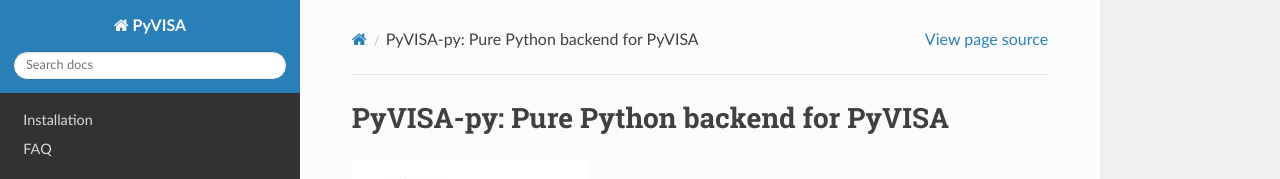
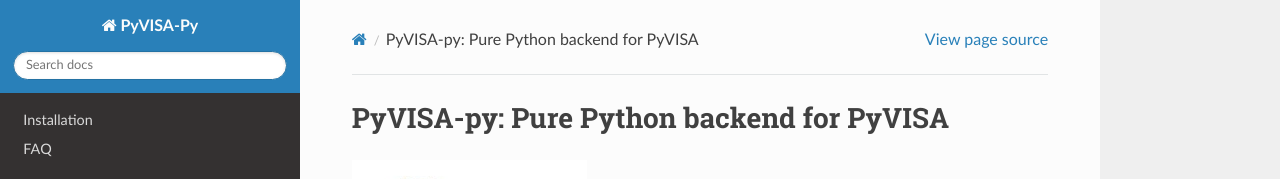
Before and after one commit to pyvisa/pyvisa-py, a Sphinx documentation site: the page built from docs/source/index.rst, in a window 1280 px wide. Shown: the top 179 px of the page. Built offline with Sphinx 7.4.7 and the Read the Docs theme 2.0.0, drawn with Linux system fonts in a browser that asks for light colours.

```diff
--- a/docs/source/conf.py
+++ b/docs/source/conf.py
@@ -48,7 +48,7 @@ source_suffix = '.rst'
 master_doc = 'index'
 
 # General information about the project.
-project = 'PyVISA'
+project = 'PyVISA-Py'
 author = 'PyVISA Authors'
 
 # The version info for the project you're documenting, acts as replacement for
```
